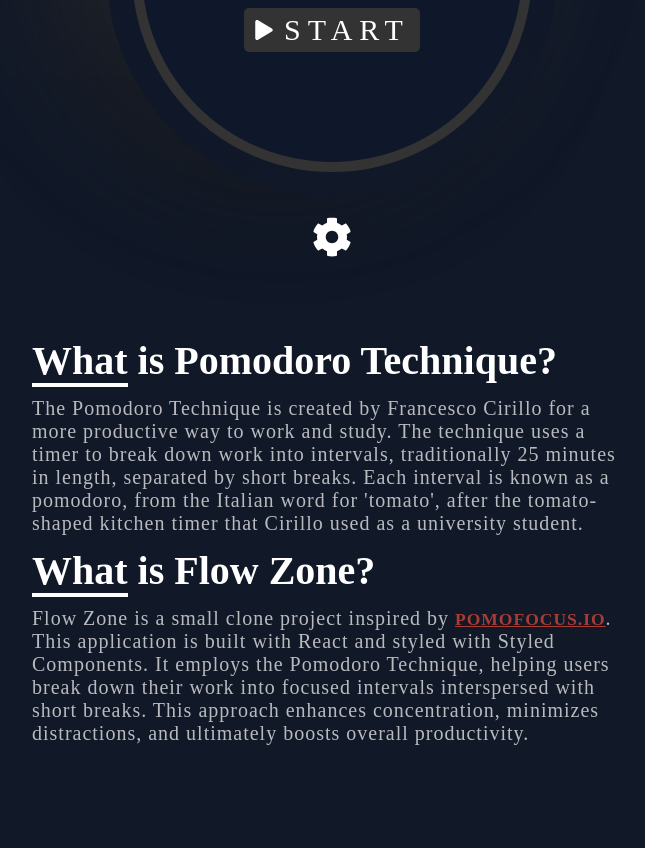
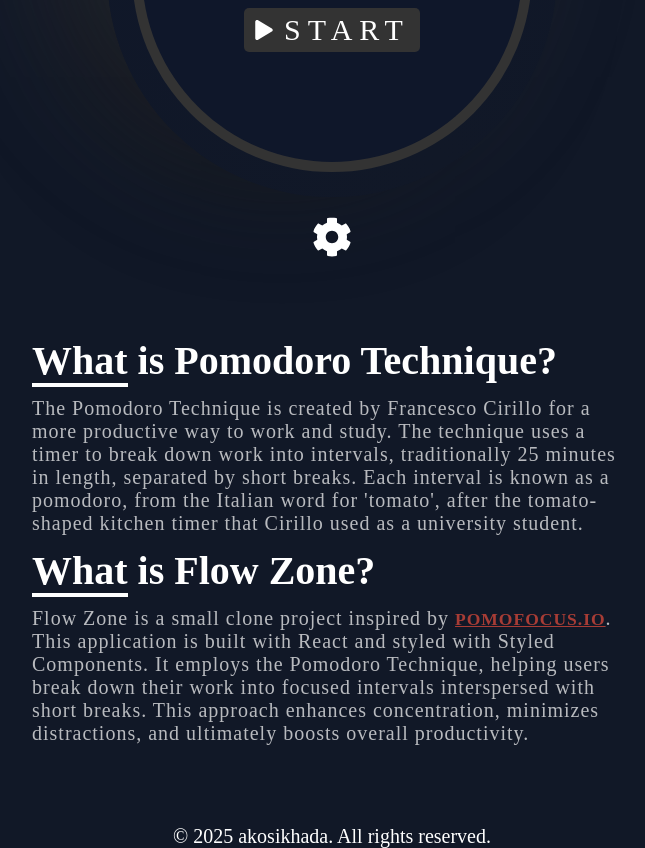
Before and after one commit to akosikhada/flow-zone, a React (Vite) app: page / in a window 1280 px wide. Shown: the part 432-1280 px from the top of the page, without its empty margins (308-953 px from the left). Before the commit the page ends 1257 px from the top, so only its background shows below. Built offline with nearby package versions, Linux system fonts and the light colour scheme.

Commit message:
feat(footer): add footer component

```diff
--- a/src/App.jsx
+++ b/src/App.jsx
@@ -6,6 +6,7 @@ import Modal from "./components/Modal/Modal";
 import { useState } from "react";
 import { FaCog } from "react-icons/fa";
 import About from "./components/About/About";
+import Footer from "./components/Footer/Footer";
 
 function App() {
   const [isOpen, setIsOpen] = useState(false);
@@ -29,6 +30,7 @@ function App() {
         <FaCog />
       </Icon>
       <About />
+      <Footer />
     </>
   );
 }
--- /dev/null
+++ b/src/components/Footer/Footer.jsx
@@ -0,0 +1,27 @@
+import styled from "styled-components";
+
+const Footer = () => {
+  const newDate = new Date().getFullYear();
+  return (
+    <FooterContainer>
+      <FooterText>&copy; {newDate} akosikhada. All rights reserved.</FooterText>
+    </FooterContainer>
+  );
+};
+
+export default Footer;
+
+const FooterContainer = styled.footer`
+  width: fit-content;
+  height: fit-content;
+  margin: 0 auto;
+`;
+
+const FooterText = styled.p`
+  font-size: 2rem;
+  color: #ffffff;
+
+  @media (max-width: 768px) {
+    font-size: 1.5rem;
+  }
+`;
```
